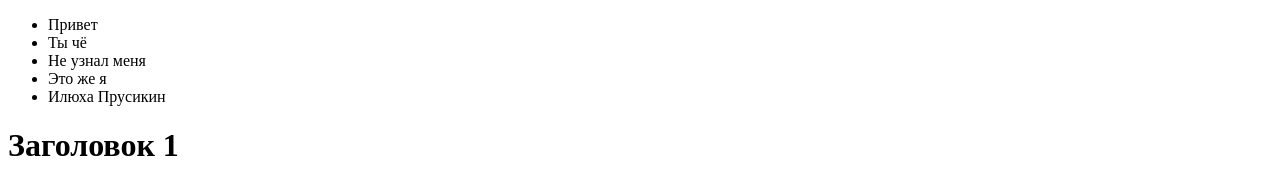
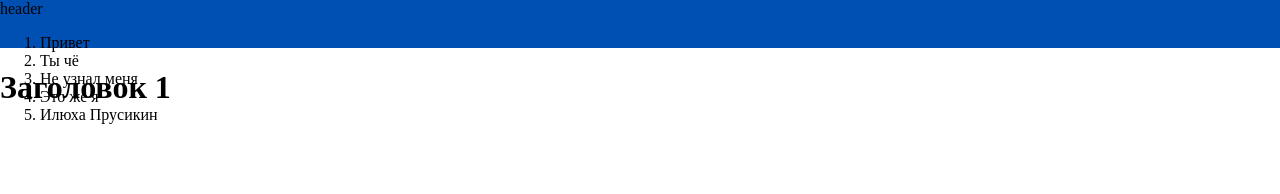
Before and after one commit to dmitrypanteleeff/distanse-landing, a plain HTML site: page index.html in a window 1280 px wide. Drawn offline with Linux system fonts and the light colour scheme; files that its build step writes are made by us from their sources.

Commit message:
Добавил div в header
Пытаюсь верстать по методологии БЭМ
.header__header-block header-block
.header-block__search
.header-block__navigation

```diff
--- a/css/style.css
+++ b/css/style.css
@@ -0,0 +1,8 @@
+html,body{
+    margin: 0px;
+    padding: 0px;
+}
+.header {
+    height:48px;
+    background-color: #0050B3;
+}
--- a/index.html
+++ b/index.html
@@ -5,17 +5,22 @@
         <meta name="viewport" content="width=divice-width, initiak-scale=1.0">
         <meta http-equiv="X-UA-Compatible" content="ie=edge">
         <title>Дистанция</title>
-        <link rel="stylesheet" href="style.css">
+        <link rel="stylesheet" href="css/style.css">
     </head>
     <body>
-        <header>
-            <ul>
-                <li>Привет</li>
+        <header class="header">
+            <span>header</span>
+            <div class="header__header-block header-block">
+              <div class="header-block__search"></div>
+              <div class="header-block__navigation"></div>
+               <ol>
+                 <li>Привет</li>
                 <li>Ты чё</li>
-                <li>Не узнал меня</li>
+                  <li>Не узнал меня</li>
                 <li>Это же я</li>
                 <li>Илюха Прусикин</li>
-            </ul>
+               </ol>
+            </div>
         </header>
         <main>
 
```
